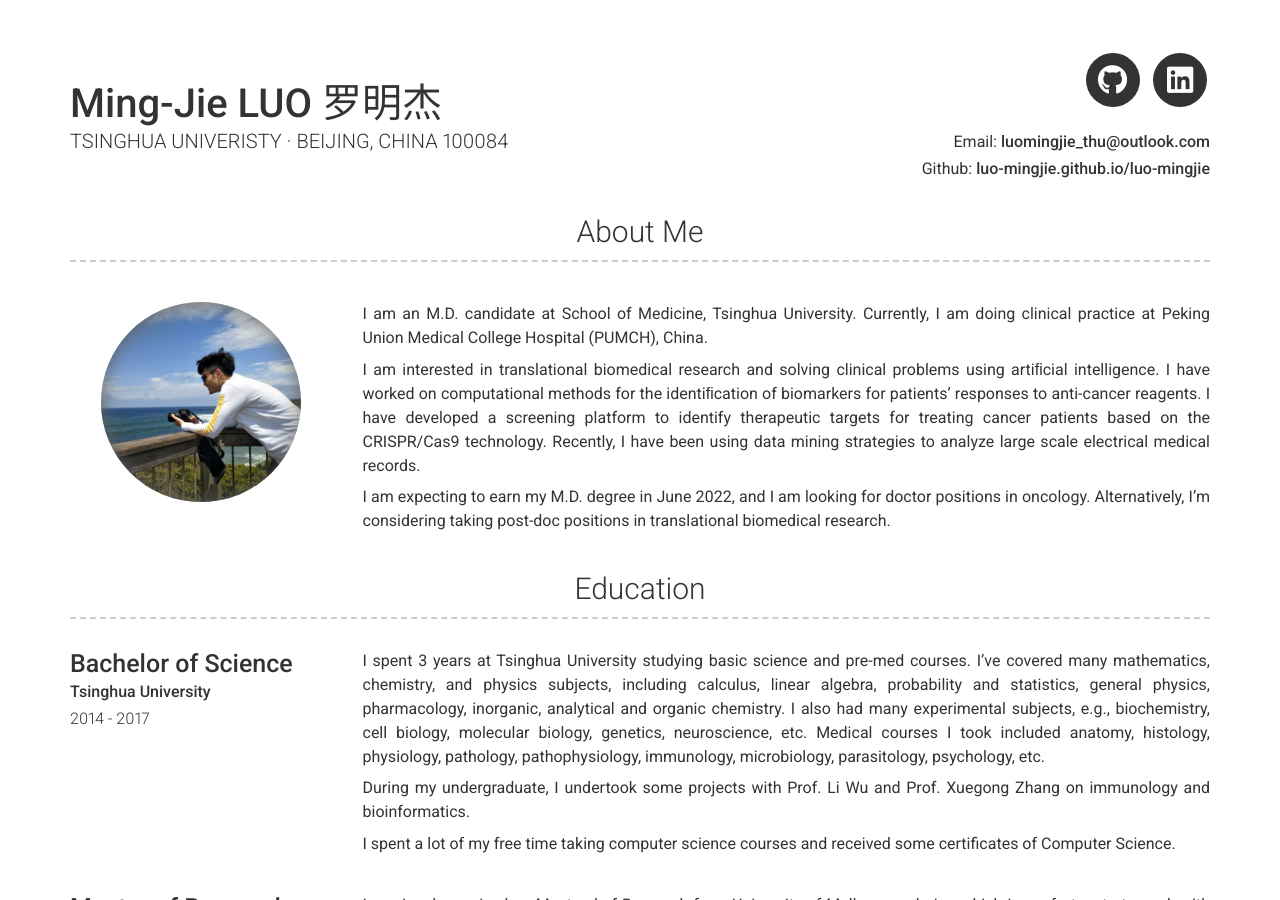
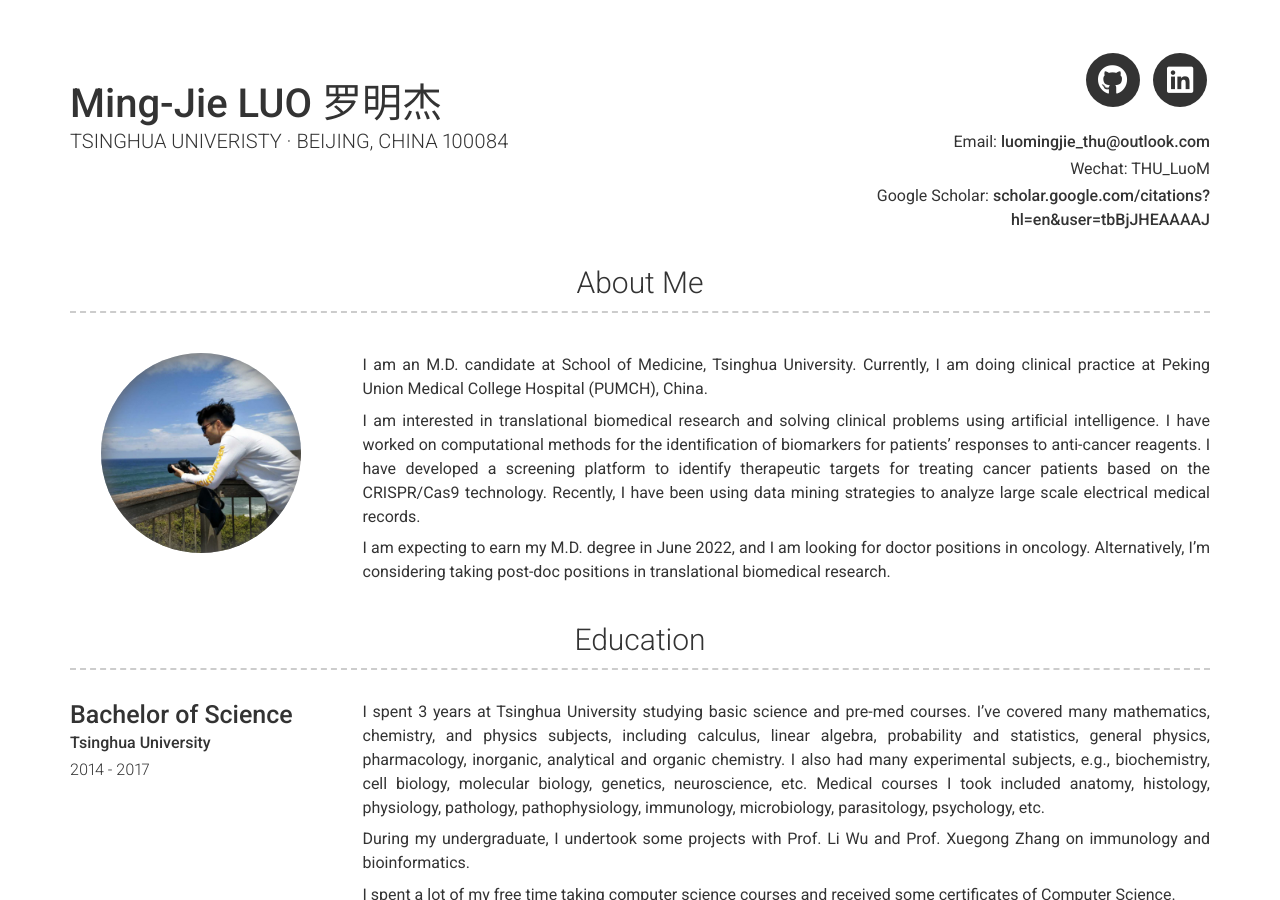
Before and after one commit to luo-mingjie/luo-mingjie, a Jekyll site: the page built from index.md, in a window 1280 px wide and 900 px high. Built offline with Jekyll 4.4.1, drawn with Linux system fonts in a browser that asks for light colours; nearby versions of some CDN libraries.

Commit message:
Update _config.yml

```diff
--- a/_config.yml
+++ b/_config.yml
@@ -10,10 +10,12 @@ name: Ming-Jie LUO 罗明杰
 title: TSINGHUA UNIVERISTY · BEIJING, CHINA 100084
 email: luomingjie_thu@outlook.com
 # email_title: Email (Email title override)
-# phone: Your phone number (optional)
-# phone_title: Phone (Phone title override)
-website: luo-mingjie.github.io/luo-mingjie
-website_title: Github
+phone: THU_LuoM
+phone_title: Wechat
+website: linkedin.com/in/mj-luo/
+website_title: Linkedin
+website: scholar.google.com/citations?hl=en&user=tbBjJHEAAAAJ
+website_title: Google Scholar
 
 # Dark Mode (true/false/never)
 darkmode: false
```
